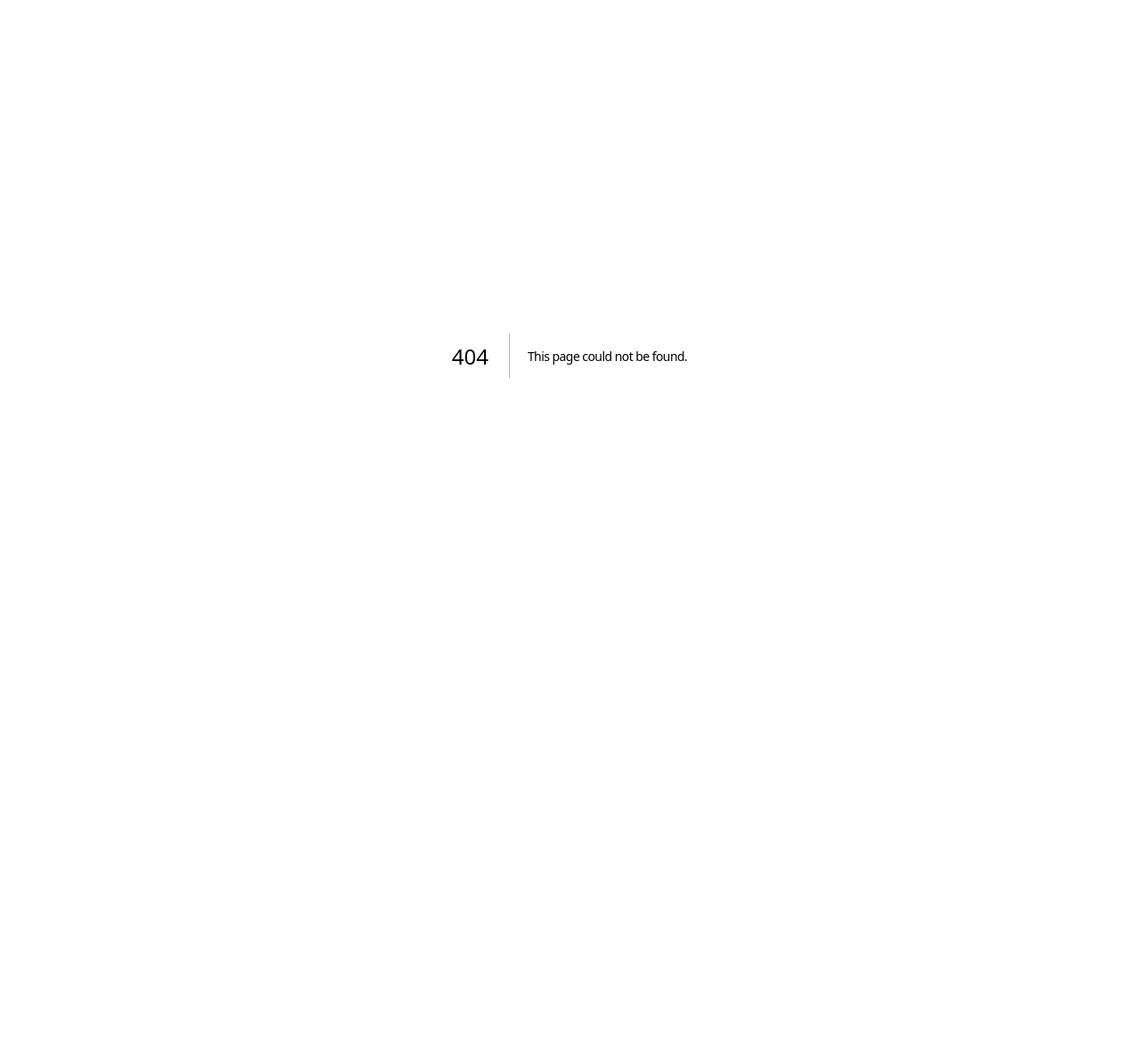
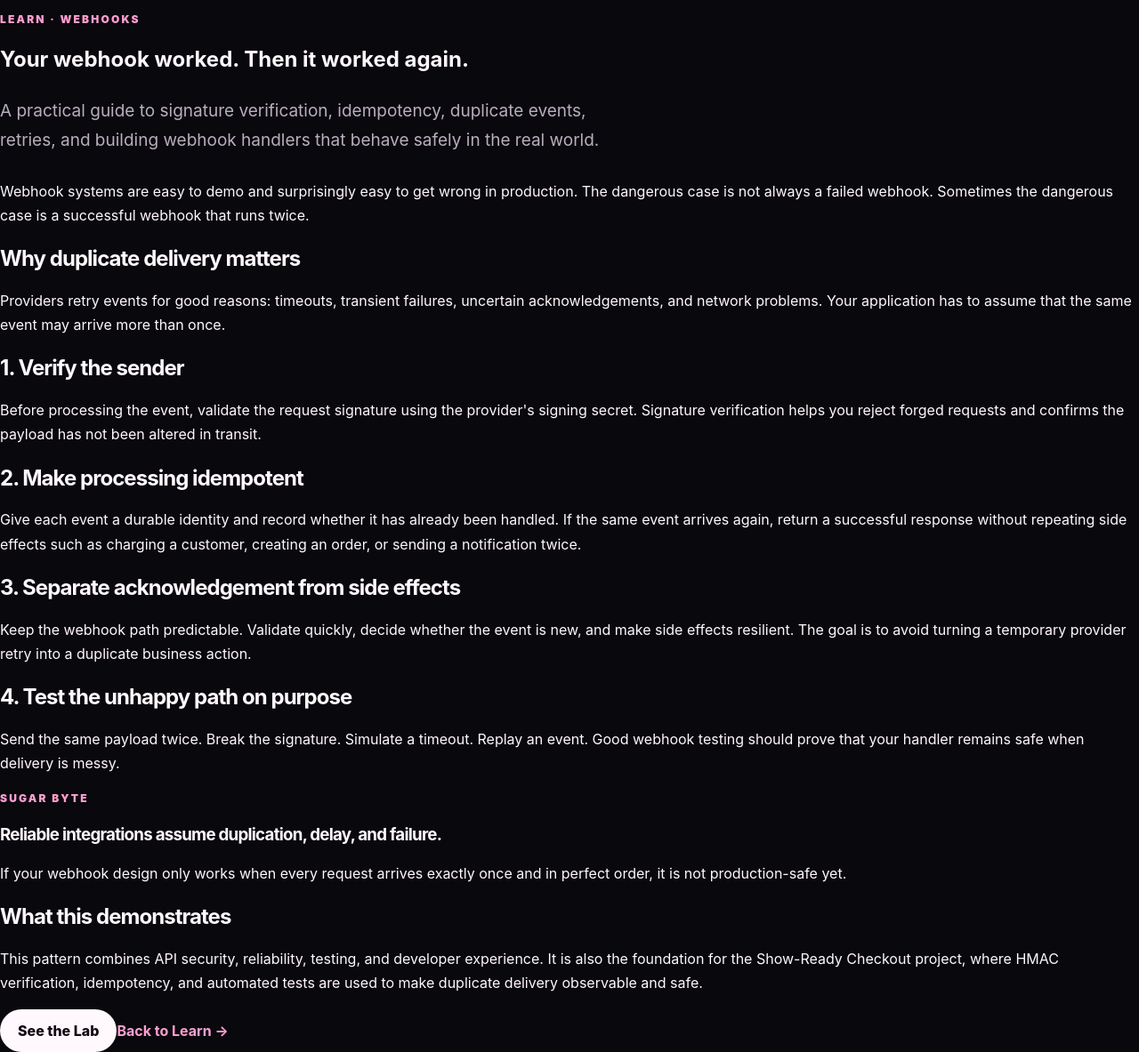
Before and after one commit to KatrinaFinney/sugar-bytes, a Next.js app: page /learn/webhook-worked-twice in a window 1280 px wide. Before the commit this address had no page. Shown: the whole page at 89% size. Before the commit the page ends 800 px from the top, so only its background shows below. Built offline with nearby package versions, Linux system fonts and the light colour scheme.

Commit message:
Add flagship webhook tutorial

```diff
--- /dev/null
+++ b/app/learn/webhook-worked-twice/page.tsx
@@ -0,0 +1,44 @@
+export default function WebhookWorkedTwicePage() {
+  return (
+    <main className="page-shell">
+      <section className="page-hero">
+        <p className="kicker">LEARN · WEBHOOKS</p>
+        <h1>Your webhook worked. Then it worked again.</h1>
+        <p className="hero-text">A practical guide to signature verification, idempotency, duplicate events, retries, and building webhook handlers that behave safely in the real world.</p>
+      </section>
+
+      <section className="article-shell">
+        <p className="article-lede">Webhook systems are easy to demo and surprisingly easy to get wrong in production. The dangerous case is not always a failed webhook. Sometimes the dangerous case is a successful webhook that runs twice.</p>
+
+        <h2>Why duplicate delivery matters</h2>
+        <p>Providers retry events for good reasons: timeouts, transient failures, uncertain acknowledgements, and network problems. Your application has to assume that the same event may arrive more than once.</p>
+
+        <h2>1. Verify the sender</h2>
+        <p>Before processing the event, validate the request signature using the provider's signing secret. Signature verification helps you reject forged requests and confirms the payload has not been altered in transit.</p>
+
+        <h2>2. Make processing idempotent</h2>
+        <p>Give each event a durable identity and record whether it has already been handled. If the same event arrives again, return a successful response without repeating side effects such as charging a customer, creating an order, or sending a notification twice.</p>
+
+        <h2>3. Separate acknowledgement from side effects</h2>
+        <p>Keep the webhook path predictable. Validate quickly, decide whether the event is new, and make side effects resilient. The goal is to avoid turning a temporary provider retry into a duplicate business action.</p>
+
+        <h2>4. Test the unhappy path on purpose</h2>
+        <p>Send the same payload twice. Break the signature. Simulate a timeout. Replay an event. Good webhook testing should prove that your handler remains safe when delivery is messy.</p>
+
+        <div className="callout-card">
+          <p className="kicker">SUGAR BYTE</p>
+          <h3>Reliable integrations assume duplication, delay, and failure.</h3>
+          <p>If your webhook design only works when every request arrives exactly once and in perfect order, it is not production-safe yet.</p>
+        </div>
+
+        <h2>What this demonstrates</h2>
+        <p>This pattern combines API security, reliability, testing, and developer experience. It is also the foundation for the Show-Ready Checkout project, where HMAC verification, idempotency, and automated tests are used to make duplicate delivery observable and safe.</p>
+
+        <div className="article-actions">
+          <a className="button" href="/lab">See the Lab</a>
+          <a className="text-link" href="/learn">Back to Learn →</a>
+        </div>
+      </section>
+    </main>
+  );
+}
```
